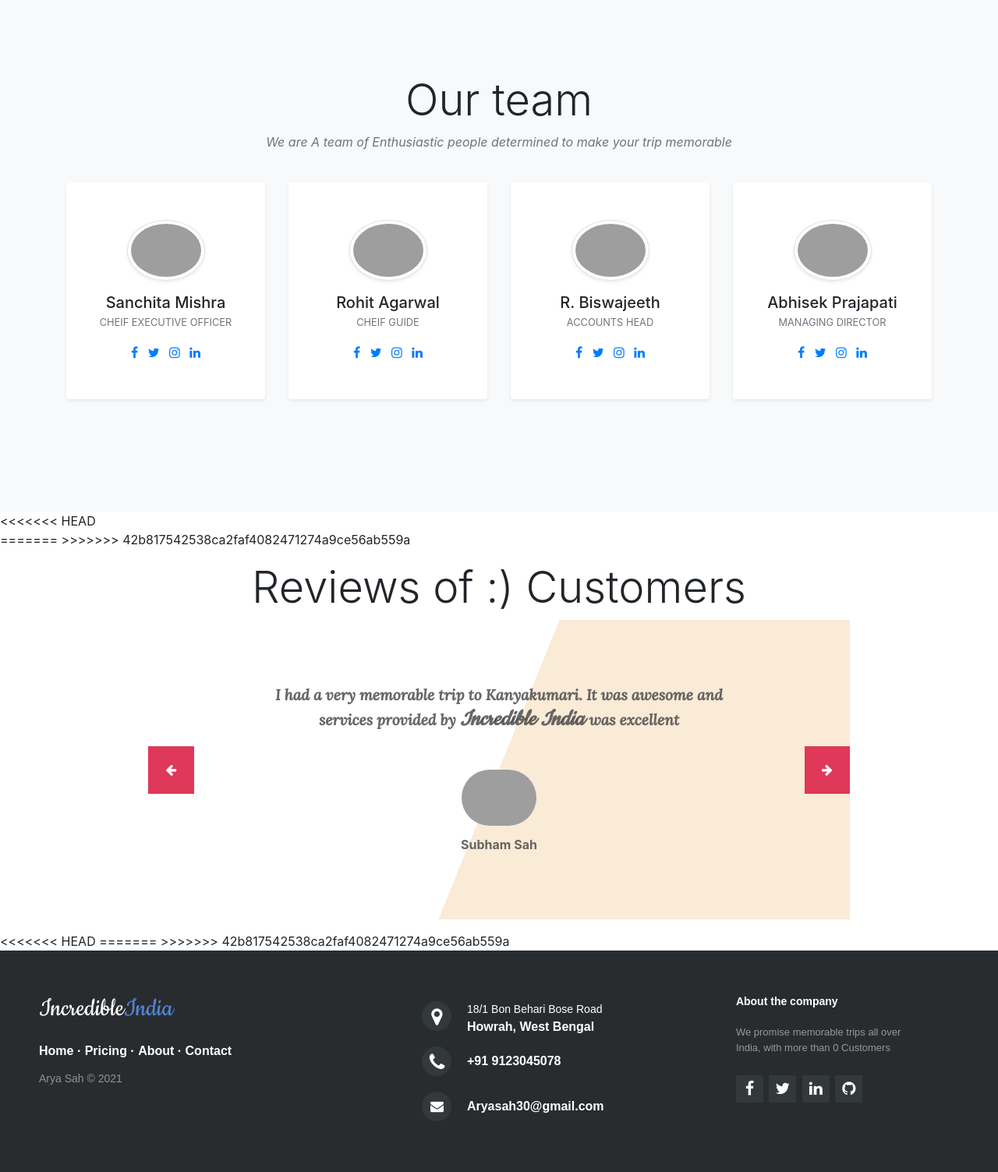
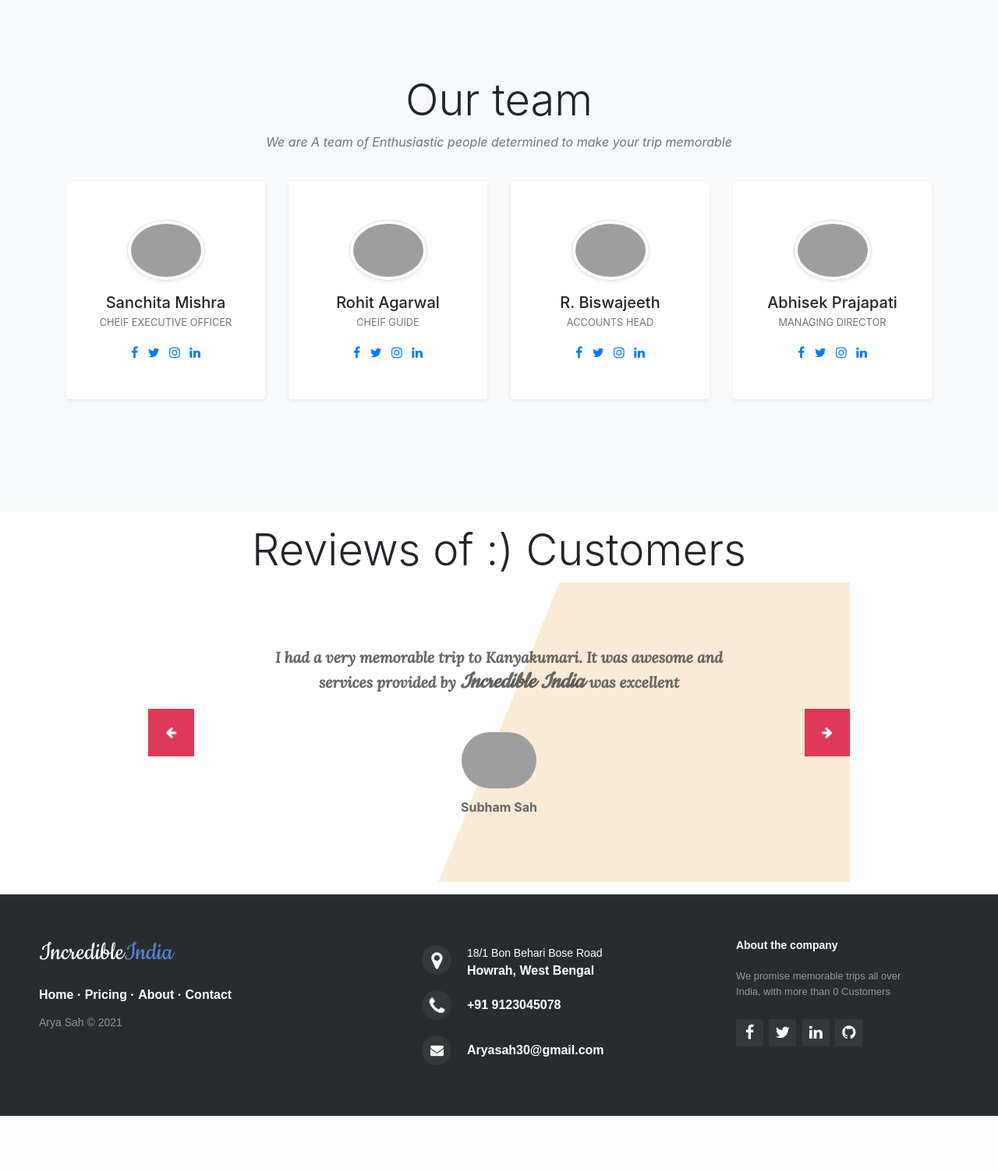
Before and after one commit to Aryasah/incredible-india, a Django app: page /about in a window 1280 px wide. Shown: the part 1105-2608 px from the top of the page at 78% size. After the commit the page ends 2536 px from the top, so only its background shows below. Run offline with Django 3.2, Linux system fonts and the light colour scheme; some libraries are stand-ins or nearby versions; some web fonts are replaced; grey boxes are pictures that could not be loaded.

Commit message:
Update about.html

```diff
--- a/home/templates/home/about.html
+++ b/home/templates/home/about.html
@@ -119,10 +119,9 @@
     </div>
   </div>
 </div>
-<<<<<<< HEAD
+
 </section>
-=======
->>>>>>> 42b817542538ca2faf4082471274a9ce56ab559a
+
 <section class="mb-3 mt-3">
 <div class="container">
  <h2 class="display-4 font-weight-light text-center ">Reviews of :) Customers</h2>
@@ -150,10 +149,7 @@
     </div>
 </div>
 </section>
-<<<<<<< HEAD
-=======
 
->>>>>>> 42b817542538ca2faf4082471274a9ce56ab559a
 
 
 
```
